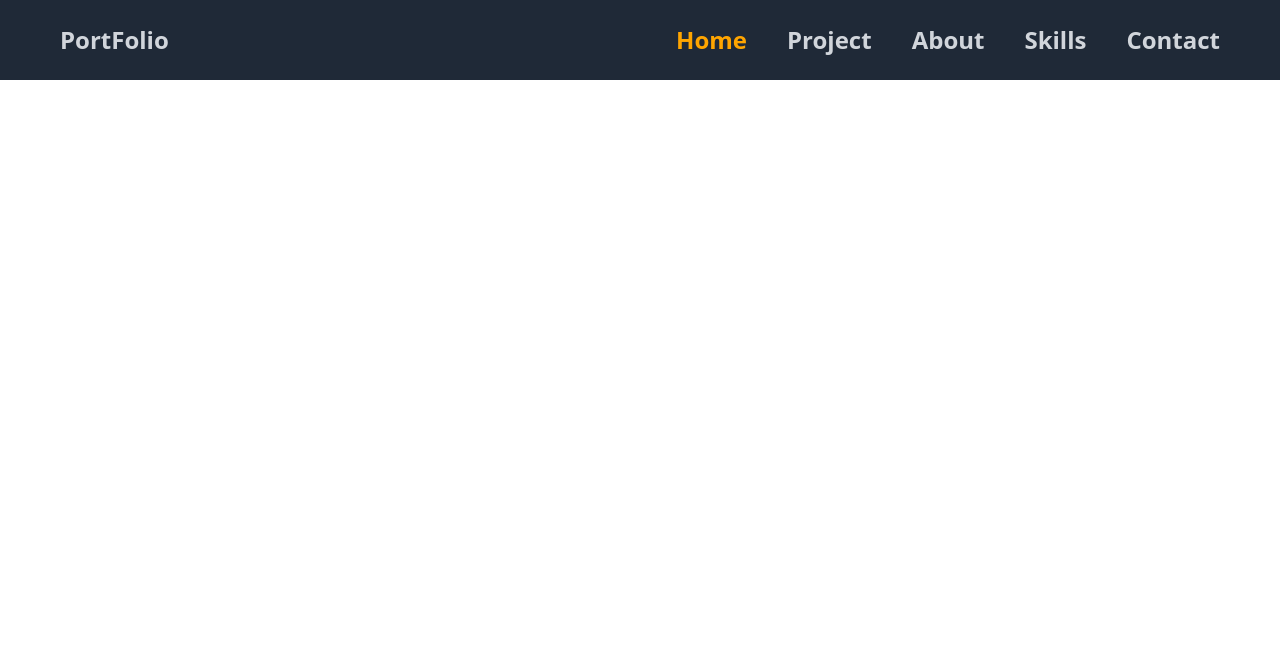
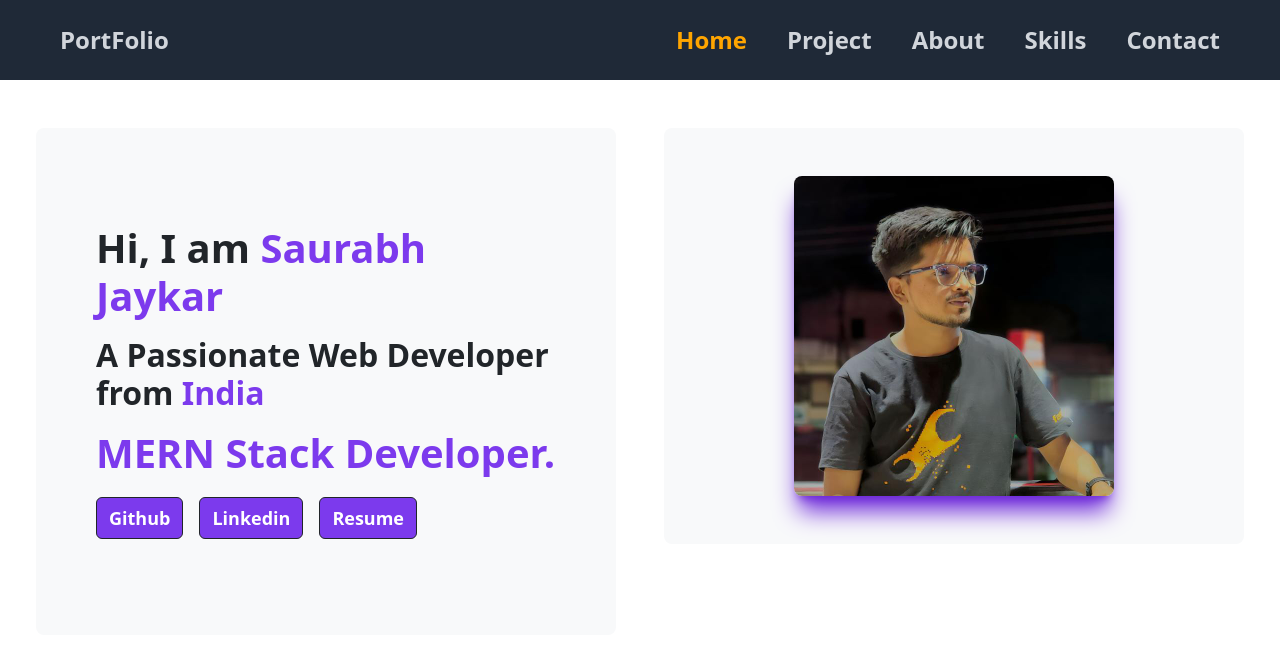
Before and after one commit to saurabhjaykar1603/my-app, a React app: page / in a window 1280 px wide. Built offline with nearby package versions, Linux system fonts and the light colour scheme.

Commit message:
feat: home page designed

```diff
--- a/package.json
+++ b/package.json
@@ -10,6 +10,7 @@
     "react-dom": "^18.2.0",
     "react-router-dom": "^6.15.0",
     "react-scripts": "5.0.1",
+    "typed.js": "^2.0.16",
     "web-vitals": "^2.1.4"
   },
   "scripts": {
--- a/public/index.html
+++ b/public/index.html
@@ -12,5 +12,6 @@
 
 
   <script src="https://cdn.jsdelivr.net/npm/bootstrap@5.3.1/dist/js/bootstrap.bundle.min.js" integrity="sha384-HwwvtgBNo3bZJJLYd8oVXjrBZt8cqVSpeBNS5n7C8IVInixGAoxmnlMuBnhbgrkm" crossorigin="anonymous"></script>
+  <script src="https://unpkg.com/typed.js@2.0.16/dist/typed.umd.js"></script>
 </body>
 </html>
--- a/src/components/Button/Button.js
+++ b/src/components/Button/Button.js
@@ -1,7 +1,7 @@
-export default function Button({btnName}){
+export default function Button({btnName , classN}){
     return (
         <div>
-            <button className="btn btn-dark">{btnName}</button>
+            <button className={`btn btn-dark ${classN}`}>{btnName}</button>
         </div>
     )
 }
--- a/src/views/Home/Home.js
+++ b/src/views/Home/Home.js
@@ -1,9 +1,85 @@
+import Button from "../../components/Button/Button";
 import Navbar from "../../components/Navbar/Navbar";
+import { Link } from "react-router-dom";
+import saurabhImage from "./images/saurabh.jpg";
 
 export default function Home() {
   return (
-    <div>
-      <Navbar />
-    </div>
+    <>
+      <nav className="sticky-top">
+        <Navbar />
+      </nav>
+
+      <header>
+        <div className="container mt-5">
+          <div className="container">
+            <div className="row">
+              <div className="col-md-6">
+                <div className="container">
+                  <div className="p-5 mb-4 bg-body-tertiary rounded-3">
+                    <div className="container-fluid py-5">
+                      <h4 className="display-6 fw-bold">
+                        Hi, I am{" "}
+                        <span className="text-violet-600">Saurabh Jaykar</span>
+                      </h4>
+                      <h1 className="fs-2 my-3 fw-bold">
+                        A Passionate Web Developer from{" "}
+                        <span className="text-violet-600 fw-bold">India</span>
+                      </h1>
+                      <div>
+                        <h1 className="fs-1 fw-bold text-violet-600 ">
+                          MERN Stack Developer.
+                        </h1>
+                      </div>
+                      <div className="row mt-1">
+                        <div className="col-md-6">
+                          {" "}
+                          <div className=" d-flex justify-content-evenly mt-3 align-content-center">
+                            <Link to="https://github.com/saurabhjaykar1603/">
+                              <Button
+                                btnName={"Github"}
+                                classN={"fw-bold bg-violet-600 text-lg"}
+                              />
+                            </Link>
+                            <Link to="https://github.com/saurabhjaykar1603/">
+                              <Button
+                                btnName={"Linkedin"}
+                                classN={"fw-bold bg-violet-600 text-lg mx-3"}
+                              />
+                            </Link>
+                            <Link to="https://github.com/saurabhjaykar1603/">
+                              <Button
+                                btnName={"Resume"}
+                                classN={
+                                  "fw-bold btn btn-outline bg-violet-600 text-lg "
+                                }
+                              />
+                            </Link>
+                          </div>
+                        </div>
+                        <div className="col-md-6"></div>
+                      </div>
+                    </div>
+                  </div>
+                </div>
+              </div>
+              <div className="col-md-6">
+                <div className="container">
+                  <div className="p-5 mb-4 bg-body-tertiary rounded-3">
+                    <div className="container-fluid ">
+                      <img
+                        src={saurabhImage}
+                        alt=""
+                        className="h-80 d-block mx-auto rounded-lg shadow-violet-700 shadow-xl "
+                      />
+                    </div>
+                  </div>
+                </div>
+              </div>
+            </div>
+          </div>
+        </div>
+      </header>
+    </>
   );
 }
```
Also changed, not shown: src/components/Cards/Cards.js (+15 -17 lines), src/views/Home/images/saurabh.jpg (added), 1 other file.
